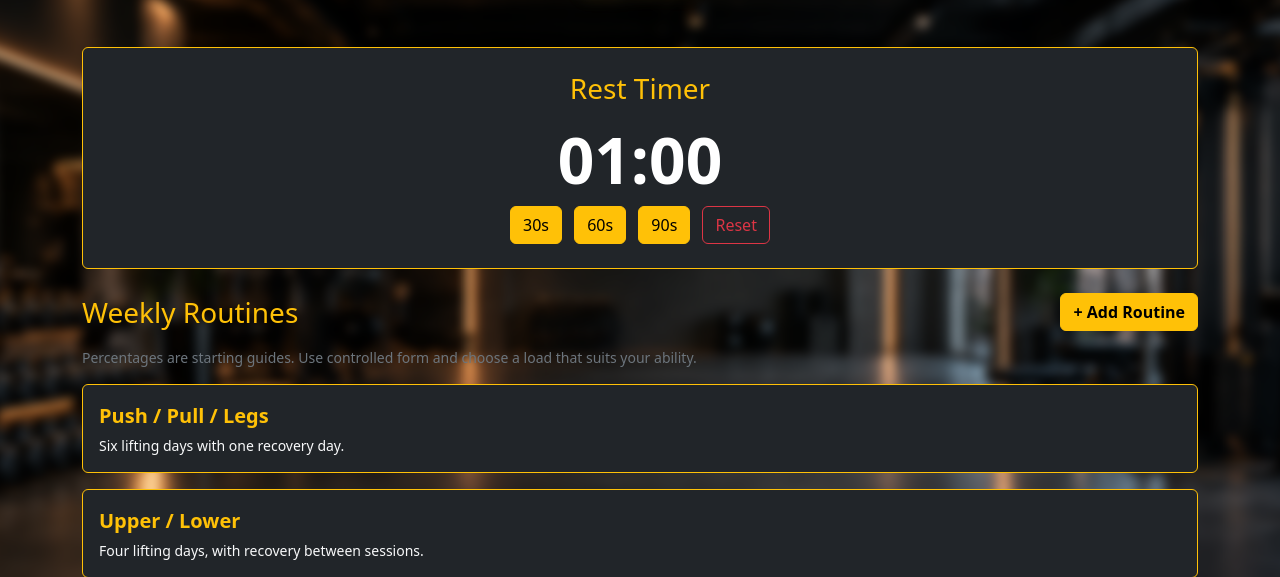
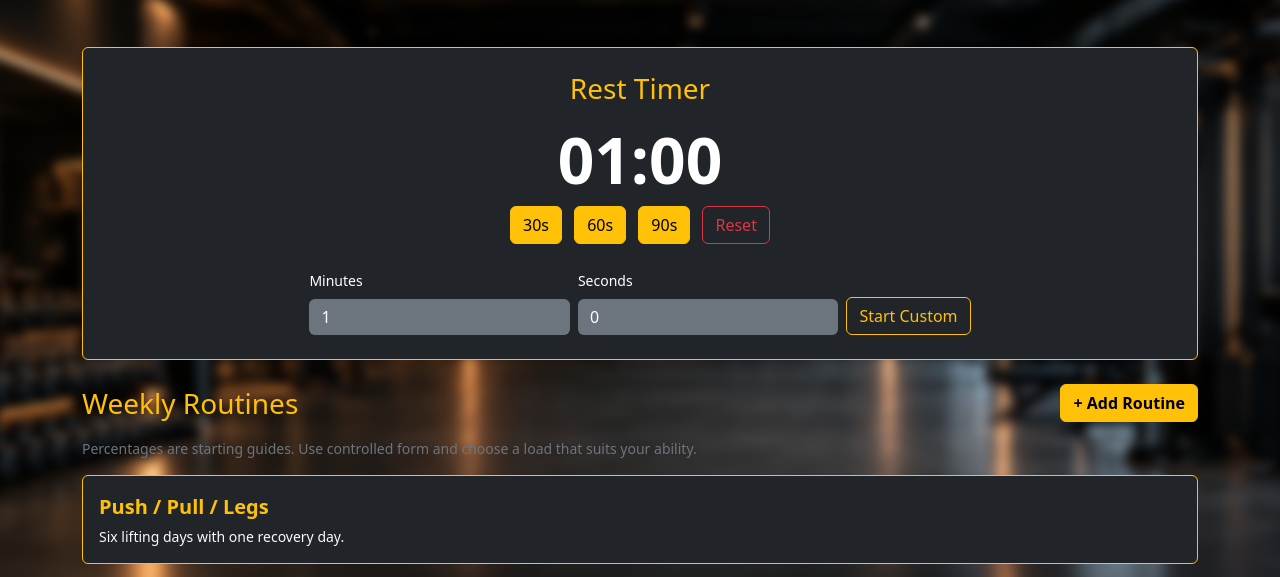
Before and after one commit to Adamabdelaziz23/getfit, a Flask app: page /workouts in a window 1280 px wide. Shown: the part 34-611 px from the top of the page. Run offline with Flask 3, Linux system fonts and the light colour scheme; the visitor is signed in with stand-in values (Sample User, id 1); data that the repository does not hold is empty; some libraries are stand-ins or nearby versions.

Commit message:
timer customized

```diff
--- a/static/script.js
+++ b/static/script.js
@@ -80,6 +80,24 @@ function updateTimerDisplay(seconds) {
     display.innerText = `${mins.toString().padStart(2, '0')}:${secs.toString().padStart(2, '0')}`;
 }
 
+// AI assistance: GitHub Copilot helped add custom rest-timer duration controls.
+const customTimerForm = document.getElementById('customTimerForm');
+if (customTimerForm) {
+    customTimerForm.addEventListener('submit', function(event) {
+        event.preventDefault();
+        const minutes = Number(document.getElementById('timerMinutes').value);
+        const seconds = Number(document.getElementById('timerSeconds').value);
+        const duration = minutes * 60 + seconds;
+
+        if (!Number.isInteger(minutes) || minutes < 0 || minutes > 180 ||
+            !Number.isInteger(seconds) || seconds < 0 || seconds > 59 || duration === 0) {
+            return;
+        }
+
+        startTimer(duration);
+    });
+}
+
 // AI assistance: GitHub Copilot helped implement upload after picture selection.
 const profilePictureForm = document.getElementById('profilePictureForm');
 const profilePictureInput = document.getElementById('profilePictureInput');
--- a/templates/work.html
+++ b/templates/work.html
@@ -10,6 +10,19 @@
         <button class="btn btn-warning me-2" onclick="startTimer(90)">90s</button>
         <button class="btn btn-outline-danger" onclick="resetTimer()">Reset</button>
     </div>
+    <form id="customTimerForm" class="row g-2 justify-content-center align-items-end mt-3">
+        <div class="col-5 col-sm-3 text-start">
+            <label for="timerMinutes" class="form-label small">Minutes</label>
+            <input type="number" id="timerMinutes" class="form-control bg-secondary text-white border-0" min="0" max="180" value="1" required>
+        </div>
+        <div class="col-5 col-sm-3 text-start">
+            <label for="timerSeconds" class="form-label small">Seconds</label>
+            <input type="number" id="timerSeconds" class="form-control bg-secondary text-white border-0" min="0" max="59" value="0" required>
+        </div>
+        <div class="col-12 col-sm-auto">
+            <button type="submit" class="btn btn-outline-warning w-100">Start Custom</button>
+        </div>
+    </form>
 </div>
 
 {% macro routine_panel(routine, styles) %}
```
Also changed, not shown: readme.txt.
